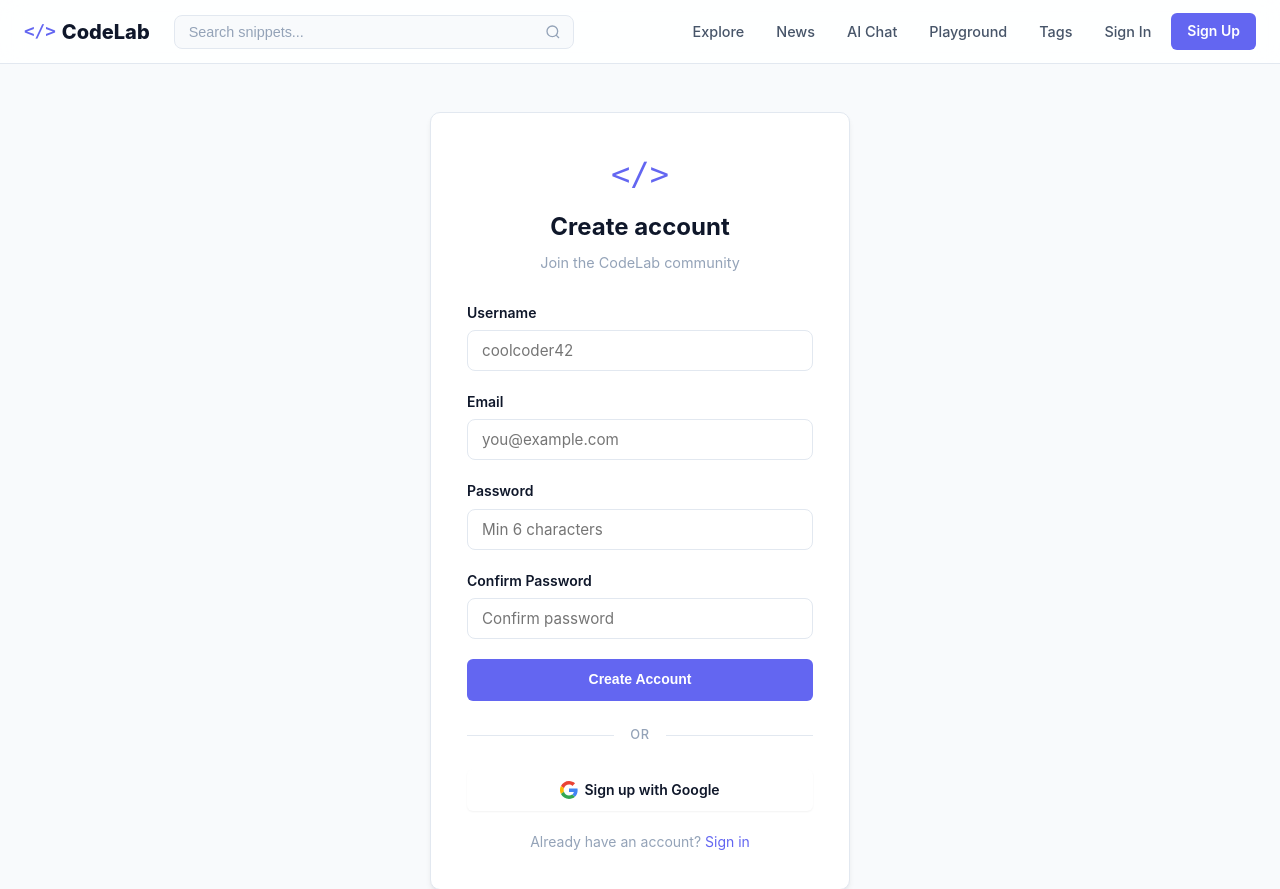
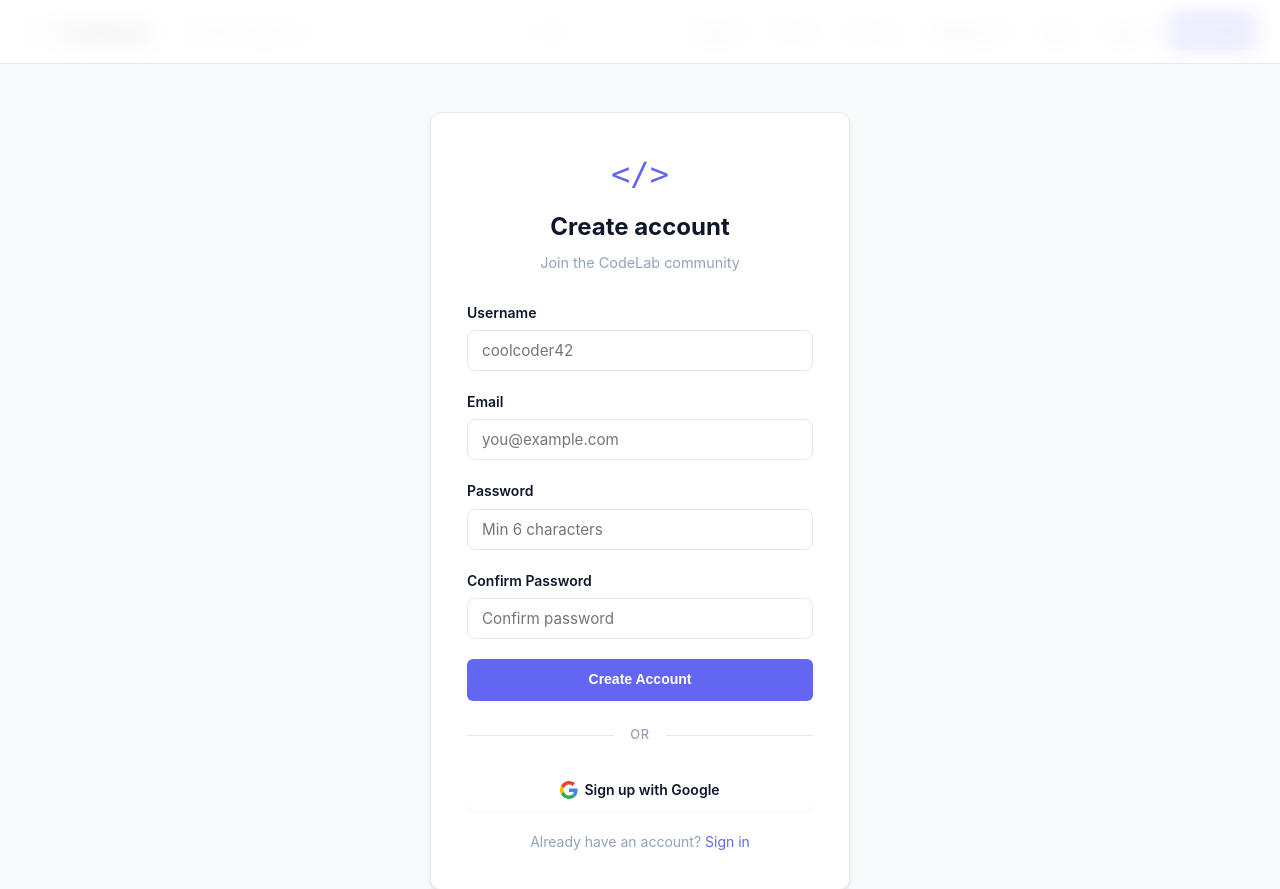
Before and after one commit to SouravGiri-007/codelab, a Flask app: page /auth/register in a window 1280 px wide. Shown: the top 889 px of the page. Run offline with Flask 3, Linux system fonts and the light colour scheme; some libraries are stand-ins or nearby versions.

Commit message:
Enhance navbar with frosted glass effect and reposition nav overlay for better layout

```diff
--- a/app/static/css/style.css
+++ b/app/static/css/style.css
@@ -75,11 +75,21 @@
     background: var(--bg-primary);
     border-bottom: 1px solid var(--border);
     height: var(--nav-height);
+}
+
+/* Frosted glass effect via pseudo-element avoids creating a containing block
+   that would break position:fixed descendants (overlay, mobile nav panel) */
+.navbar::before {
+    content: '';
+    position: absolute;
+    inset: 0;
+    background: rgba(255,255,255,0.85);
     backdrop-filter: blur(12px);
-    background: rgba(255,255,255,0.85);
+    -webkit-backdrop-filter: blur(12px);
+    pointer-events: none;
 }
 @media (prefers-color-scheme: dark) {
-    .navbar { background: rgba(15,23,42,0.85); }
+    .navbar::before { background: rgba(15,23,42,0.85); }
 }
 
 .nav-container {
--- a/app/templates/base.html
+++ b/app/templates/base.html
@@ -32,8 +32,6 @@
                 <span></span>
                 <span></span>
             </button>
-
-            <div class="nav-overlay" id="navOverlay"></div>
             <div class="nav-links" id="navLinks">
                 <a href="{{ url_for('main.index') }}" class="nav-link">Explore</a>
                 <a href="{{ url_for('news.news_list') }}" class="nav-link">News</a>
@@ -77,6 +75,9 @@
         </div>
     </nav>
 
+    <!-- Nav overlay outside <nav> to avoid any containing-block conflicts with position:fixed -->
+    <div class="nav-overlay" id="navOverlay"></div>
+
     {% with messages = get_flashed_messages(with_categories=true) %}
         {% if messages %}
             <div class="flash-container">
```
